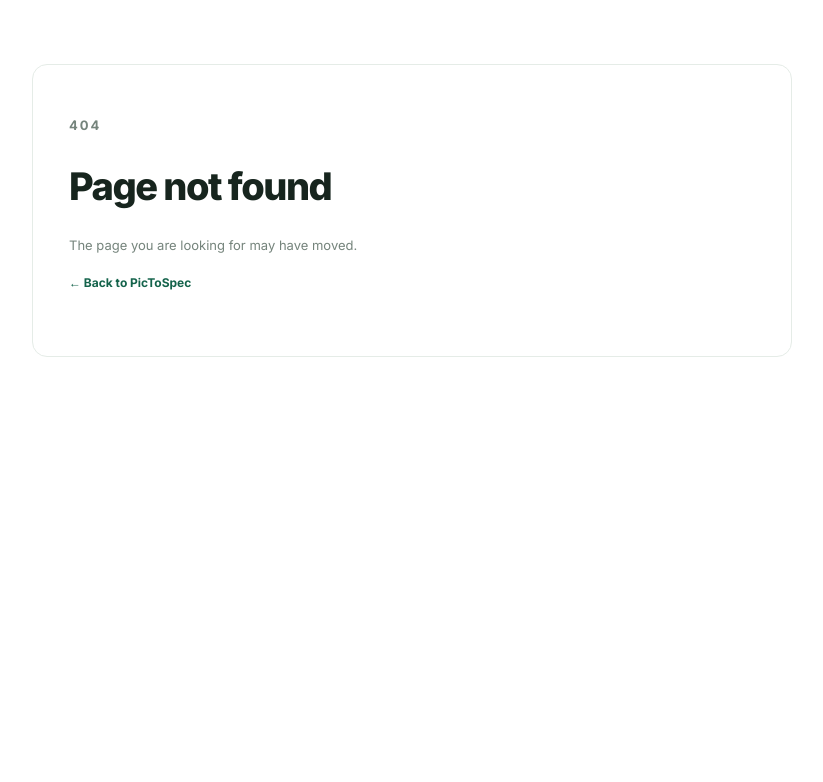
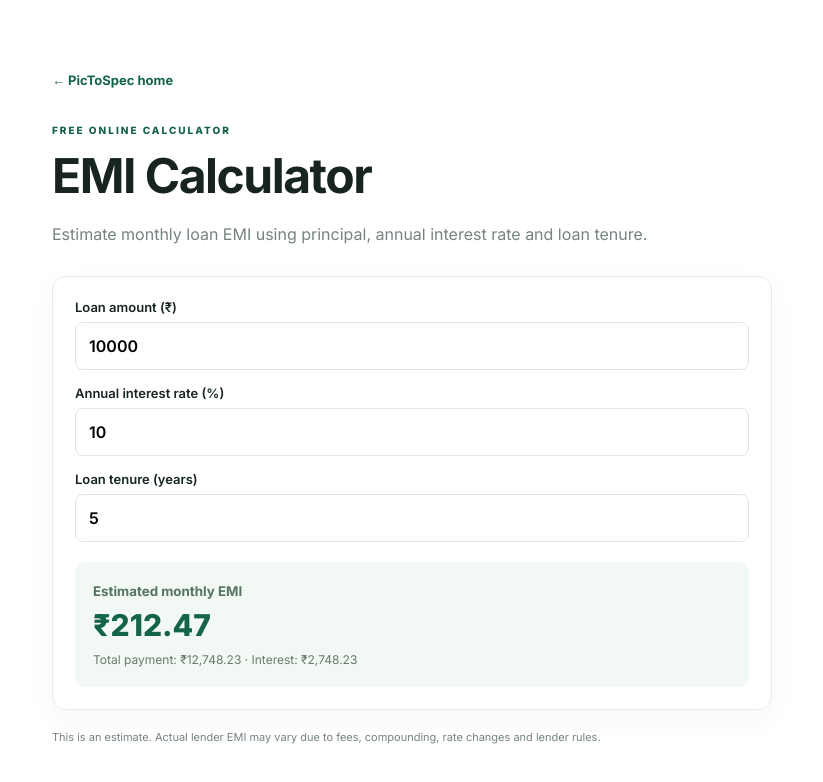
Before and after one commit to ya6331856-cpu/pic-to-spec, a Next.js app: page /emi-calculator in a window 1280 px wide. Before the commit this address had no page. Shown: the top 782 px of the page, without its empty margins (228-1051 px from the left). Built offline with nearby package versions, Linux system fonts and the light colour scheme.

Commit message:
Add emi-calculator tool page

```diff
--- /dev/null
+++ b/app/emi-calculator/page.tsx
@@ -0,0 +1,4 @@
+import type { Metadata } from "next";
+import QuickTool from "@/components/QuickTool";
+export const metadata: Metadata = { title: "EMI Calculator — Calculate Monthly Loan EMI Online", description: "Estimate monthly loan EMI, total payment and interest using loan amount, annual interest rate and tenure.", alternates: { canonical: "/emi-calculator" } };
+export default function Page() { return <QuickTool kind="emi" />; }
```
